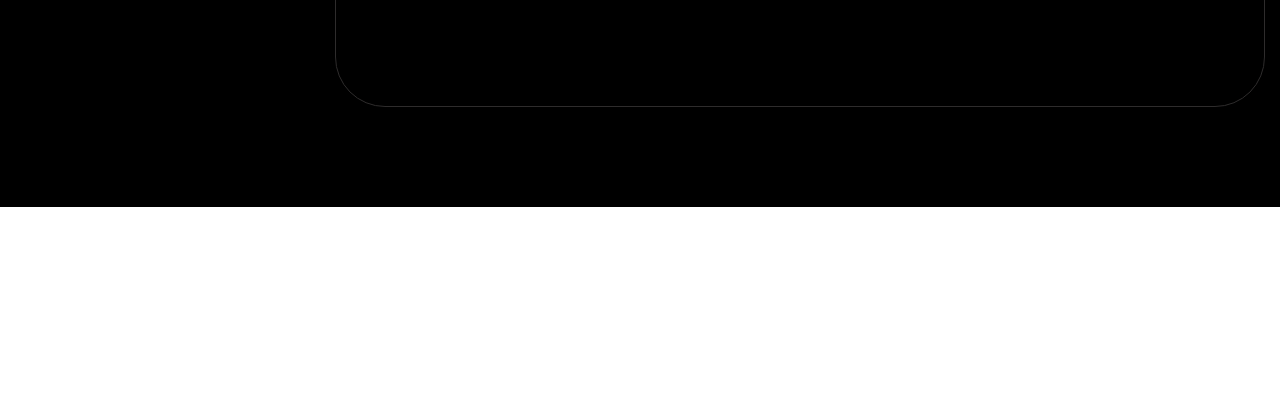
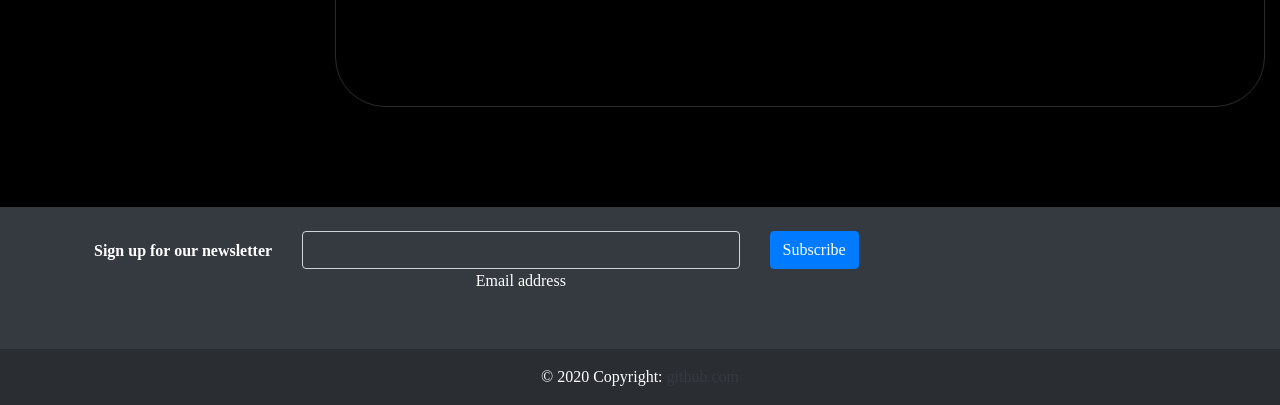
Before and after one commit to Cliffordmorara47/github_Api, an Angular app: page / in a window 1280 px wide. Shown: the part 1103-1508 px from the top of the page. Before the commit the page ends 1310 px from the top, so only its background shows below. Built offline with nearby package versions, Linux system fonts and the light colour scheme.

Commit message:
created a footer

```diff
--- a/src/app/app.component.html
+++ b/src/app/app.component.html
@@ -1,5 +1,5 @@
 <app-navbar></app-navbar>
 <app-homepage></app-homepage>
 <!-- <app-github></app-github> -->
-
+<app-footer></app-footer>
 <router-outlet></router-outlet>
--- a/src/app/footer/footer.component.css
+++ b/src/app/footer/footer.component.css
@@ -0,0 +1,7 @@
+.bg-dark{
+    color: white;
+}
+.email{
+    background-color: transparent;
+    color: rgb(0, 255, 21);
+}
--- a/src/app/footer/footer.component.html
+++ b/src/app/footer/footer.component.html
@@ -1 +1,41 @@
-<p>footer works!</p>
+<footer class="bg-dark text-center text-lg-start">
+    <!-- Grid container -->
+    <div class="container p-4 pb-0">
+      <form action="">
+        <!--Grid row-->
+        <div class="row">
+          <!--Grid column-->
+          <div class="col-auto mb-4 mb-md-0">
+            <p class="pt-2"><strong>Sign up for our newsletter</strong></p>
+          </div>
+          <!--Grid column-->
+
+          <!--Grid column-->
+          <div class="col-md-5 col-12 mb-4 mb-md-0">
+            <!-- Email input -->
+            <div class="form-outline mb-4">
+              <input type="email" id="form5Example2" class="form-control email" />
+              <label class="form-label" for="form5Example2">Email address</label>
+            </div>
+          </div>
+          <!--Grid column-->
+
+          <!--Grid column-->
+          <div class="col-auto mb-4 mb-md-0">
+            <!-- Submit button -->
+            <button type="submit" class="btn btn-primary mb-4">Subscribe</button>
+          </div>
+          <!--Grid column-->
+        </div>
+        <!--Grid row-->
+      </form>
+    </div>
+    <!-- Grid container -->
+
+    <!-- Copyright -->
+    <div class="text-center p-3" style="background-color: rgba(0, 0, 0, 0.2)">
+      © 2020 Copyright:
+      <a class="text-dark" href="https://github.com/join">github.com</a>
+    </div>
+    <!-- Copyright -->
+  </footer>
--- a/src/app/navbar/navbar.component.html
+++ b/src/app/navbar/navbar.component.html
@@ -13,7 +13,7 @@
             <a class="nav-link active" aria-current="page">Home</a>
           </li>
           <li class="nav-item">
-            <a class="nav-link" aria-current="page">Repositories</a>
+            <a class="nav-link" aria-current="page">About</a>
           </li>
           <li class="nav-item">
             <a class="nav-link"></a>
```
